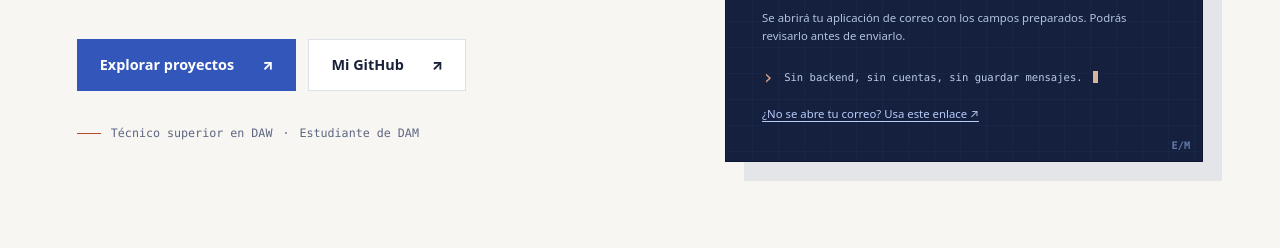
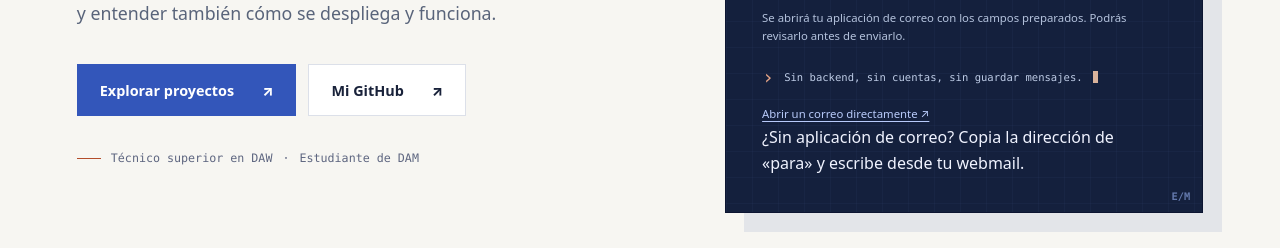
Before and after one commit to eliseumarmon/eliseumarmon.github.io, a plain HTML site: page index.html in a window 1280 px wide. Shown: the part 704-952 px from the top of the page. Drawn offline with Linux system fonts and the light colour scheme.

Commit message:
fix(contact): clarify fallback for browsers without mail handler

```diff
--- a/index.html
+++ b/index.html
@@ -71,7 +71,8 @@
               <p class="terminal-status" id="terminal-status" role="status" aria-live="polite"></p>
             </form>
             <div class="visual-console"><span aria-hidden="true">›</span> Sin backend, sin cuentas, sin guardar mensajes.<span class="console-cursor" aria-hidden="true"></span></div>
-            <a class="terminal-fallback" href="mailto:eliseumarmon@gmail.com">¿No se abre tu correo? Usa este enlace ↗</a>
+            <a class="terminal-fallback" href="mailto:eliseumarmon@gmail.com">Abrir un correo directamente ↗</a>
+            <p class="terminal-no-client">¿Sin aplicación de correo? Copia la dirección de «para» y escribe desde tu webmail.</p>
           </div>
           <div class="visual-corner" aria-hidden="true">E/M</div>
         </div>
```
